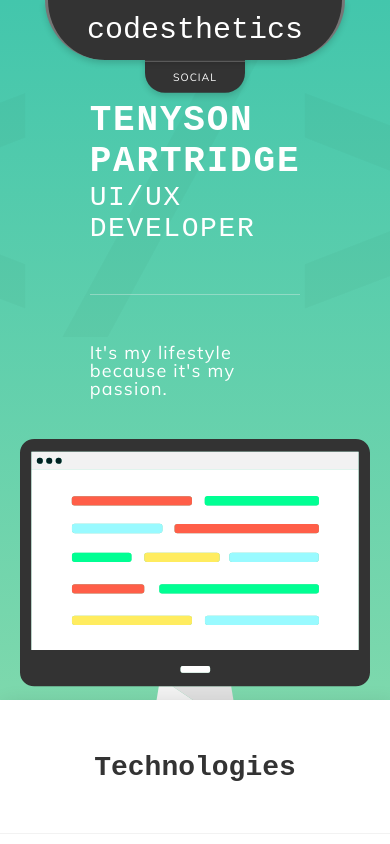
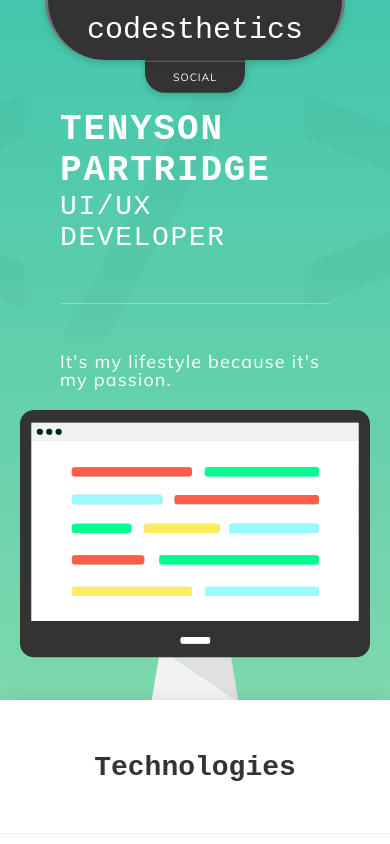
Before and after one commit to Ch33ri0s/codesthetics-www, a Vue app: page / in a window 390 px wide. Shown: the top 844 px of the page. Built offline with nearby package versions, Linux system fonts and the light colour scheme.

Commit message:
fixed padding

```diff
--- a/src/components/Home.vue
+++ b/src/components/Home.vue
@@ -96,7 +96,9 @@ export default {
         margin-left: 7.5rem;
         margin-right: 7.5rem;
         @media (max-width: 600px) {
-          padding: 4rem;
+          padding: 2rem;
+          margin-left: 4rem;
+          margin-right: 4rem;
         }
         h1 {
           font-family: 'Courier New', Courier, monospace;
```
